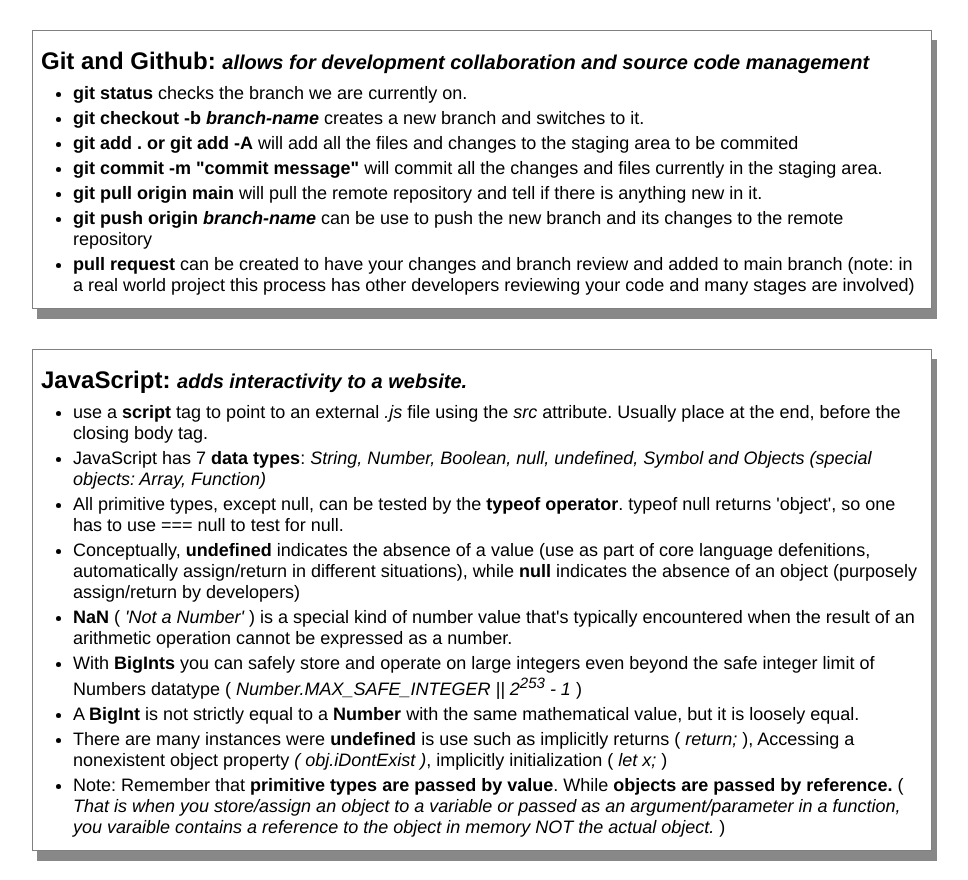
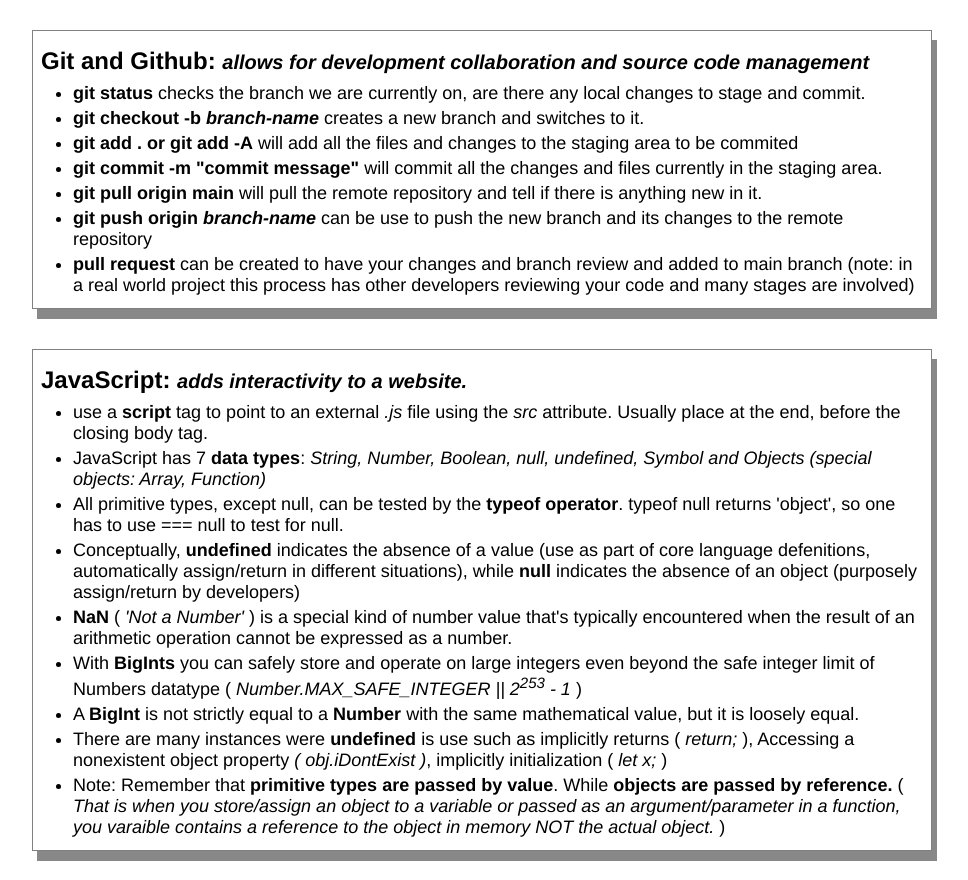
Before and after one commit to williamscodigo/prework-study-guide, a plain HTML site: page index.html in a window 1280 px wide. Shown: the part 930-1810 px from the top of the page, without its empty margins (158-1126 px from the left). Drawn offline with Linux system fonts and the light colour scheme.

Commit message:
added notes to git section list

```diff
--- a/index.html
+++ b/index.html
@@ -52,7 +52,7 @@
       <section class="card" id="git-section">
         <h2>Git and Github: <span class="smaller-text">allows for development collaboration and source code management</span></h2>
         <ul>
-          <li><b>git status</b> checks the branch we are currently on.</li>
+          <li><b>git status</b> checks the branch we are currently on, are there any local changes to stage and commit.</li>
           <li><b>git checkout -b <i>branch-name</i></b> creates a new branch and switches to it.</li>
           <li><b>git add . or git add -A</b> will add all the files and changes to the staging area to be commited</li>
           <li><b>git commit -m "commit message"</b> will commit all the changes and files currently in the staging area.</li>
```
